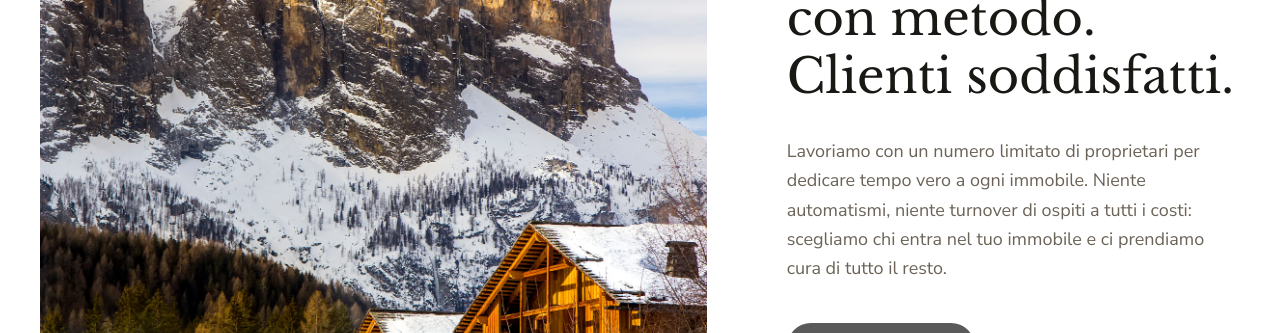
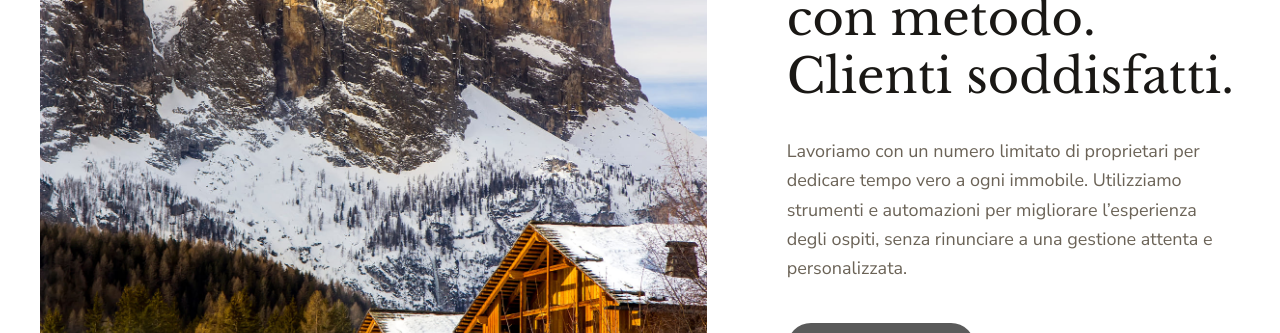
Before and after one commit to maxmaxim27/ultralighthome, a Next.js app: page / in a window 1280 px wide. Shown: the part 3680-4013 px from the top of the page. Built offline with nearby package versions, Linux system fonts and the light colour scheme.

Commit message:
feat: updated texts

```diff
--- a/app/page.tsx
+++ b/app/page.tsx
@@ -115,9 +115,9 @@ export default function Home() {
               <Reveal delay={0.2}>
                 <p className="mt-8 text-base md:text-lg text-stone leading-relaxed">
                   Lavoriamo con un numero limitato di proprietari per dedicare
-                  tempo vero a ogni immobile. Niente automatismi, niente
-                  turnover di ospiti a tutti i costi: scegliamo chi entra nel
-                  tuo immobile e ci prendiamo cura di tutto il resto.
+                  tempo vero a ogni immobile. Utilizziamo strumenti e
+                  automazioni per migliorare l’esperienza degli ospiti, senza
+                  rinunciare a una gestione attenta e personalizzata.
                 </p>
               </Reveal>
               <Reveal delay={0.3}>
```
